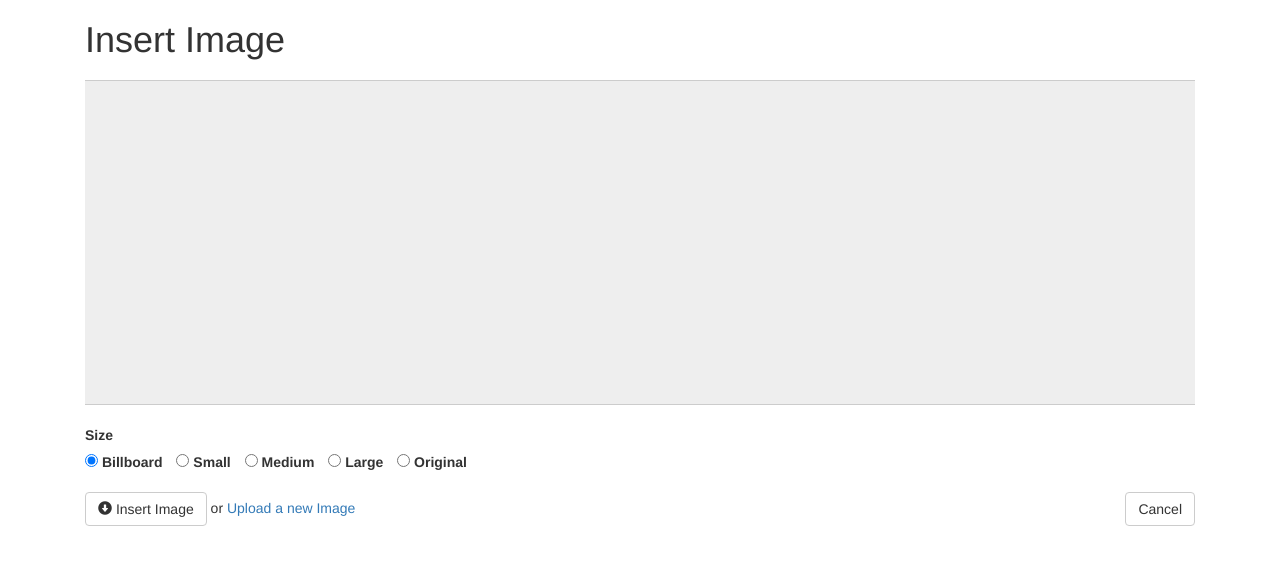
After one commit to aj-may/django-bootstrap-markdown, a Django app: page /markdown/image/library/ in a window 1280 px wide. The commit adds this page. Shown: the top 565 px of the page. Run offline with Django 3.2, Linux system fonts and the light colour scheme; the visitor is signed in with stand-in values (Sample User, id 1); data that the repository does not hold is empty; some libraries are stand-ins or nearby versions.

Commit message:
image library functionality

```diff
--- a/django_bootstrap_markdown/forms.py
+++ b/django_bootstrap_markdown/forms.py
@@ -1,4 +1,5 @@
 from django import forms
+from .models import Image
 
 
 class ImageForm(forms.Form):
@@ -22,3 +23,21 @@ class ImageForm(forms.Form):
         ),
         initial = 'Billboard'
     )
+
+
+class LibraryForm(forms.Form):
+    image = forms.ModelChoiceField(
+        queryset=Image.objects.all(),
+        widget=forms.HiddenInput
+    )
+    size = forms.ChoiceField(
+        widget=forms.RadioSelect,
+        choices=(
+            ('Billboard', 'Billboard'),
+            ('Small', 'Small'),
+            ('Medium', 'Medium'),
+            ('Large', 'Large'),
+            ('Original', 'Original'),
+        ),
+        initial = 'Billboard'
+    )
--- a/django_bootstrap_markdown/static/css/django_bootstrap_markdown.css
+++ b/django_bootstrap_markdown/static/css/django_bootstrap_markdown.css
@@ -3,3 +3,22 @@
 	height: auto;
 	border-radius: 4px;
 }
+
+.markdown-library-chooser {
+	height: 325px;
+	overflow: auto;
+	padding: 20px;
+	border-top: 1px solid #ccc;
+	border-bottom: 1px solid #ccc;
+	background: #eee;
+	margin: 20px 0;
+}
+
+.markdown-library-chooser a {
+	display: inline-block;
+	margin-bottom: 5px;
+}
+
+.markdown-library-chooser a.selected img {
+	background-color: #66afe9;
+}
--- a/django_bootstrap_markdown/templates/markdown_form.html
+++ b/django_bootstrap_markdown/templates/markdown_form.html
@@ -1,9 +1,14 @@
 {% for field in form %}
+{% if not field.is_hidden %}
 <div class="form-group">
 	<label for="{{ field.id_for_label }}">{{ field.label }}</label>
 	{{ field }}
 	{{ field.errors }}
 </div>
+{% else %}
+{{ field }}
+{{ field.errors }}
+{% endif %}
 {% endfor %}
 {% csrf_token %}
 {{ form.media }}
--- a/django_bootstrap_markdown/templates/markdown_image.html
+++ b/django_bootstrap_markdown/templates/markdown_image.html
@@ -14,19 +14,25 @@
       <script src="https://oss.maxcdn.com/libs/respond.js/1.3.0/respond.min.js"></script>
     <![endif]-->
 
+    <link rel="stylesheet" href="{% static 'css/django_bootstrap_markdown.css' %}">
+
     <script src="//code.jquery.com/jquery.js"></script>
   </head>
   <body>
     <div class="container">
+      {% block content %}
       {% if not image %}
       <div class="col-xs-12">
         <h1>Insert Image</h1>
         <form role="form" enctype="multipart/form-data" method="POST">
           {% include "markdown_form.html" with form=form %}
+          <button type="button" class="btn btn-default pull-right" onclick="window.close();">Cancel</button>
           <button type="submit" class="btn btn-default"><span class="glyphicon glyphicon-floppy-disk"></span> Upload</button>
+          or <a href="{% url 'django_bootstrap_markdown.views.markdown_library' %}">Choose from Media Library</a>
         </form>
       </div>
       {% endif %}
+      {% endblock %}
     </div>
 
     <!-- js -->
@@ -39,10 +45,11 @@
 
     {% if image %}
     <script type="text/javascript">
-      window.opener.markdown_image_callback("{{ MEDIA_URL }}{{ thumbnail }}", "{{ MEDIA_URL }}{{ image.original }}", "{{ image.description }}");
+      window.opener.markdown_image_callback("{{ thumbnail.url }}", "{{ image.original.url }}", "{{ image.description }}");
       window.close()
     </script>
     {% endif %}
 
+    {% block js %}{% endblock %}
   </body>
 </html>
--- /dev/null
+++ b/django_bootstrap_markdown/templates/markdown_library.html
@@ -0,0 +1,35 @@
+{% extends 'markdown_image.html' %}
+
+{% block content %}
+{% if not image %}
+<div class="col-xs-12">
+<h1>Insert Image</h1>
+
+<div class="markdown-library-chooser">
+	{% for image in images %}
+	<a href="#" data-pk="{{ image.pk }}" title="{{ image.description }}"><img class="img-thumbnail" src="{{ image.small.url }}" alt="{{ image.description }}"></a>
+	{% endfor %}
+</div>
+
+<form role="form" method="POST">
+  {% include "markdown_form.html" with form=form %}
+  <button type="button" class="btn btn-default pull-right" onclick="window.close();">Cancel</button>
+  <button type="submit" class="btn btn-default"><span class="glyphicon glyphicon-circle-arrow-down"></span> Insert Image</button>
+  or <a href="{% url 'django_bootstrap_markdown.views.markdown_image' %}">Upload a new Image</a>
+</form>
+</div>
+{% endif %}
+{% endblock %}
+
+{% block js %}
+<script type="text/javascript">
+	$(document).ready(function() {
+		$('.markdown-library-chooser').on('click', 'a', function(e) {
+			e.preventDefault();
+			$('.markdown-library-chooser a').removeClass('selected');
+			$(this).addClass('selected');
+			$('#id_image').val($(this).attr('data-pk'));
+		})
+	})
+</script>
+{% endblock %}
--- a/django_bootstrap_markdown/urls.py
+++ b/django_bootstrap_markdown/urls.py
@@ -2,4 +2,5 @@ from django.conf.urls import patterns, include, url
 
 urlpatterns = patterns('django_bootstrap_markdown.views',
     url(r'^image/$', 'markdown_image'),
+    url(r'^image/library/$', 'markdown_library'),
 )
--- a/django_bootstrap_markdown/views.py
+++ b/django_bootstrap_markdown/views.py
@@ -1,7 +1,7 @@
 from django.shortcuts import render
 from django.contrib.auth.decorators import user_passes_test
 from django_bootstrap_markdown.models import Image
-from django_bootstrap_markdown.forms import ImageForm
+from django_bootstrap_markdown.forms import ImageForm, LibraryForm
 
 
 def is_staff(user):
@@ -40,3 +40,35 @@ def markdown_image(request):
     return render(request, 'markdown_image.html', {
         'form': form,
     })
+
+
+@user_passes_test(is_staff)
+def markdown_library(request):
+    if request.method == 'POST':
+        form = LibraryForm(request.POST)
+        if form.is_valid():
+            image = form.cleaned_data['image']
+
+            if form.cleaned_data['size'] == 'Small':
+                thumbnail = image.small
+            elif form.cleaned_data['size'] == 'Medium':
+                thumbnail = image.medium
+            elif form.cleaned_data['size'] == 'Large':
+                thumbnail = image.large
+            elif form.cleaned_data['size'] == 'Original':
+                thumbnail = image.original
+            else:
+                thumbnail = image.billboard
+
+            return render(request, 'markdown_library.html', {
+                'form': form,
+                'image': image,
+                'thumbnail': thumbnail,
+            })
+    else:
+        form = LibraryForm()
+
+    return render(request, 'markdown_library.html', {
+        'images': Image.objects.all(),
+        'form': form,
+    })
--- a/django_bootstrap_markdown/widgets.py
+++ b/django_bootstrap_markdown/widgets.py
@@ -49,11 +49,13 @@ class MarkdownInput(Textarea):
     class Media:
         js = (
             '//cdnjs.cloudflare.com/ajax/libs/marked/0.2.9/marked.min.js',
+            '//cdnjs.cloudflare.com/ajax/libs/ekko-lightbox/3.0.3a/ekko-lightbox.min.js',
             'js/jquery.textarea.min.js',
             'js/django_bootstrap_markdown.js',
         )
         css = {
             'all': (
+                '//cdnjs.cloudflare.com/ajax/libs/ekko-lightbox/3.0.3a/ekko-lightbox.min.css',
                 'css/django_bootstrap_markdown.css',
             )
         }
--- a/setup.py
+++ b/setup.py
@@ -3,7 +3,7 @@ from setuptools import setup, find_packages
 
 setup(
     name="django-bootstrap-markdown",
-    version="1.4.1",
+    version="1.4.2",
     packages=find_packages(exclude=["django_markdown_project"]),
     author="A.J. May",
     author_email="aj7may@gmail.com",
```
Also changed, not shown: django_bootstrap_markdown/static/js/django_bootstrap_markdown.js (+14 -3 lines).
